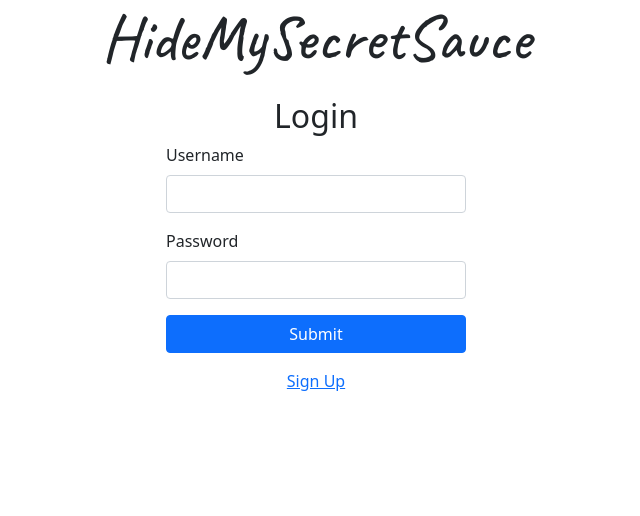
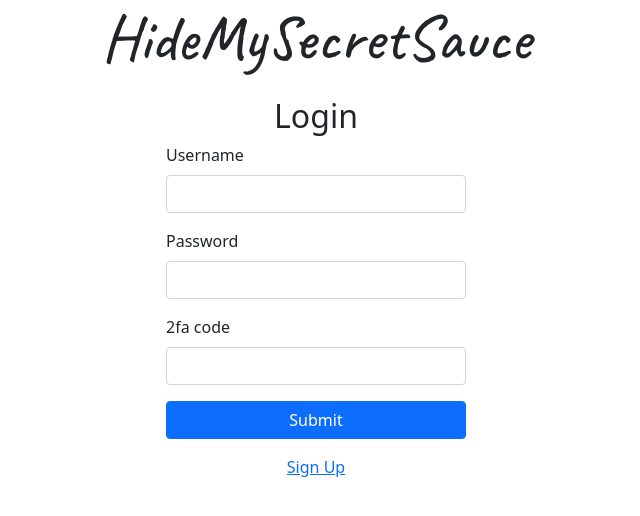
Before and after one commit to makeopensource/hidemysecretsauce.com, a Flask app: page /login in a window 1280 px wide. Shown: the top 516 px of the page, without its empty margins (324-964 px from the left). Run offline with Flask 2, Linux system fonts and the light colour scheme.

Commit message:
it works :)

```diff
--- a/hidemysecretsauce/templates/login.html
+++ b/hidemysecretsauce/templates/login.html
@@ -11,6 +11,10 @@
             <label for="password" class="form-label">Password</label>
             <input type="password" class="form-control" id="password" name="password" maxlength="4">
         </div>
+        <div class="mb-3">
+            <label for="code" class="form-label">2fa code</label>
+            <input type="text" class="form-control" id="code" name="code" maxlength="6">
+        </div>
         <button type="submit" class="btn btn-primary mb-3">Submit</button>
         <a href="/signup" class="text-center">Sign Up</a>
     </form>
--- a/hidemysecretsauce/templates/nav.html
+++ b/hidemysecretsauce/templates/nav.html
@@ -14,6 +14,9 @@
             <a class="nav-link disabled" href="/">{{ username }}</a>
             </li>
             <li class="nav-item">
+                <a class="nav-link" href="/setup_2fa">Add 2fa</a>
+            </li>
+            <li class="nav-item">
                 <a class="nav-link" href="/logout">Logout</a>
             </li>
         </ul>
--- a/hidemysecretsauce/views/login.py
+++ b/hidemysecretsauce/views/login.py
@@ -1,6 +1,7 @@
 import secrets
 from flask import Blueprint, request, render_template, redirect
 from database import *
+import pyotp
 
 
 
@@ -15,18 +16,23 @@ def login_method():
 
     else:
         # parse data from request
-        username, password = request.form['username'], request.form['password']
+        username, password, code = request.form['username'], request.form['password'], request.form['code']
 
         # if user doesn't exist or password incorrect
         if not user_exists(username) or not validate_password(username, password):
             return 'login error', 403
 
+        user = get_user_by_username(username)
+        if user and user.get('valid_2fa'):
+            secret_key = user['secret_key']
+            totp = pyotp.TOTP(secret_key)
+            is_correct = totp.verify(code, valid_window=2)
+            if not is_correct:
+                return 'Invalid 2fa code', 403
+
         token = secrets.token_bytes(20)
         add_refresh_token(username, token)
         response = redirect('/')
-
-        if SECURE:
-            response = redirect('/check_2fa')
         response.set_cookie('token', str(token))
         return response
 
```
Also changed, not shown: hidemysecretsauce/views/two_factor.py (+5 -28 lines).
